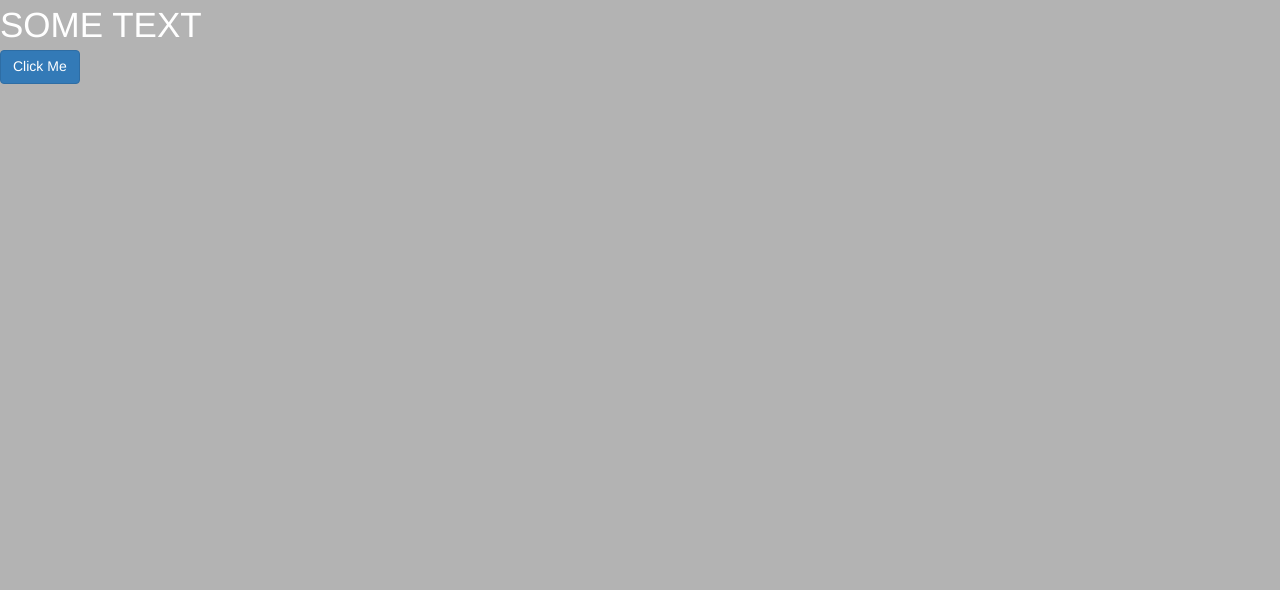
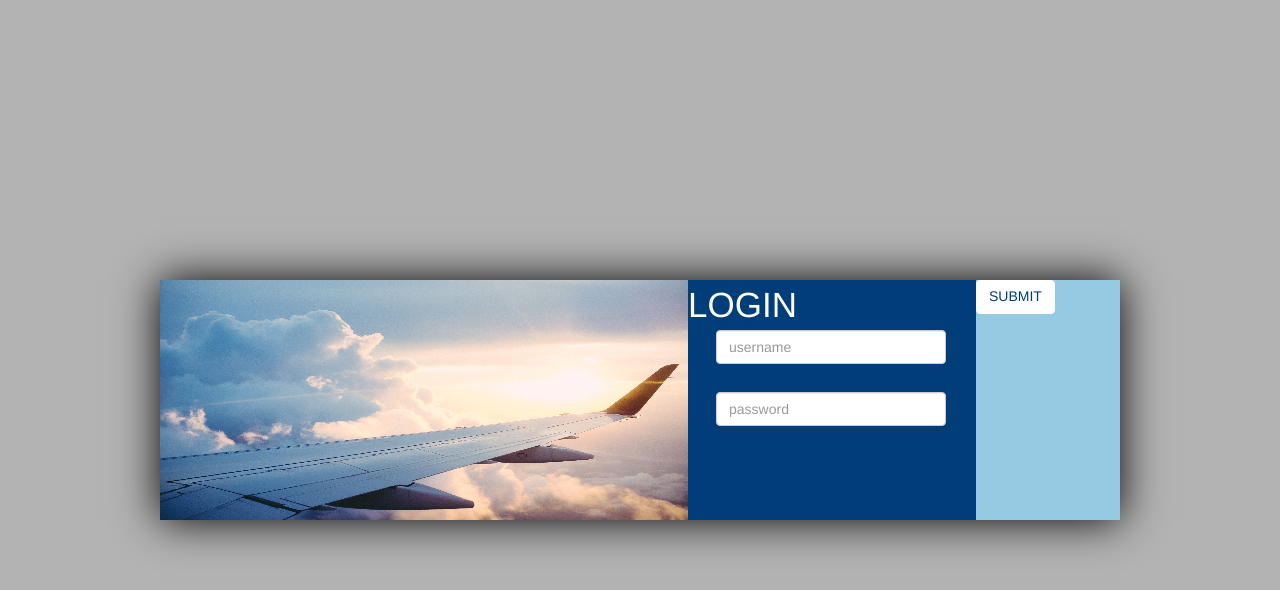
Before and after one commit to aheitzen/sass_basic_tutorial, a website: page index.html in a window 1280 px wide. Drawn offline with nearby package versions, Linux system fonts and the light colour scheme.

Commit message:
login ratios

```diff
--- a/index.html
+++ b/index.html
@@ -2,14 +2,26 @@
 <html>
 <head>
 	<title>SASS TUTORIAL</title>
+	<link href="startsass/images/airplane.ico" rel="icon" type="image/x-icon" />
 	<link rel="stylesheet" type="text/css" href="startsass/css/main.css">
 	<script src="http://code.jquery.com/jquery.js"></script>
 	<script type="text/javascript" src="startsass/js/main.js"></script>
 	<script src="https://maxcdn.bootstrapcdn.com/bootstrap/3.3.6/js/bootstrap.min.js" integrity="sha384-0mSbJDEHialfmuBBQP6A4Qrprq5OVfW37PRR3j5ELqxss1yVqOtnepnHVP9aJ7xS" crossorigin="anonymous"></script>
 </head>
 <body>
-	<p>SOME TEXT</p>
-	<button type="button" class="btn btn-primary">Click Me</button>
+	<div id="login_container">
+		<img src="startsass/images/airplane_wing.jpeg">
+		<div id="submit_container">
+			<button class="btn btn-primary">SUBMIT</button>
+		</div>
+		<div id="login">
+			<p>LOGIN</p>
+			<input type="text" class="form-control" placeholder="username">
+			<input type="password" class="form-control" placeholder="password">
+		</div>
+
+	</div>
+
 
 </body>
 </html>
--- a/startsass/sass/components/_sections.scss
+++ b/startsass/sass/components/_sections.scss
@@ -14,16 +14,22 @@ body {
   		top: 0; left: 0; bottom: 0; right: 0;
 		box-shadow: 0 0 3em #000000; //maybe play around with this more
 		height: 30%;
-		width: 80%;
+		width: 75%;
 
 		img {
 			height: 100%;
-			width: 50%;
+			width: 55%;
+			image-rendering: auto;
+			image-rendering: crisp-edges;
+  			image-rendering: pixelated;
+  			background-size: cover;
+
+
 		}
 		#submit_container {
 			background-color: $light-blue;
 			height: 100%;
-			width: 20%;
+			width: 15%;
 			float: right;
 		}
 		#login {
@@ -45,3 +51,11 @@ p {
 	font-size: 2.5em;
 	margin: 0;
 }
+
+button.btn.btn-primary {
+	background-color: $primary-color;
+	border-color: $primary-color;
+	color: $dark-blue;
+	float: none;
+	text-align: center;
+}
```
Also changed, not shown: startsass/css/main.css, 1 other file.
